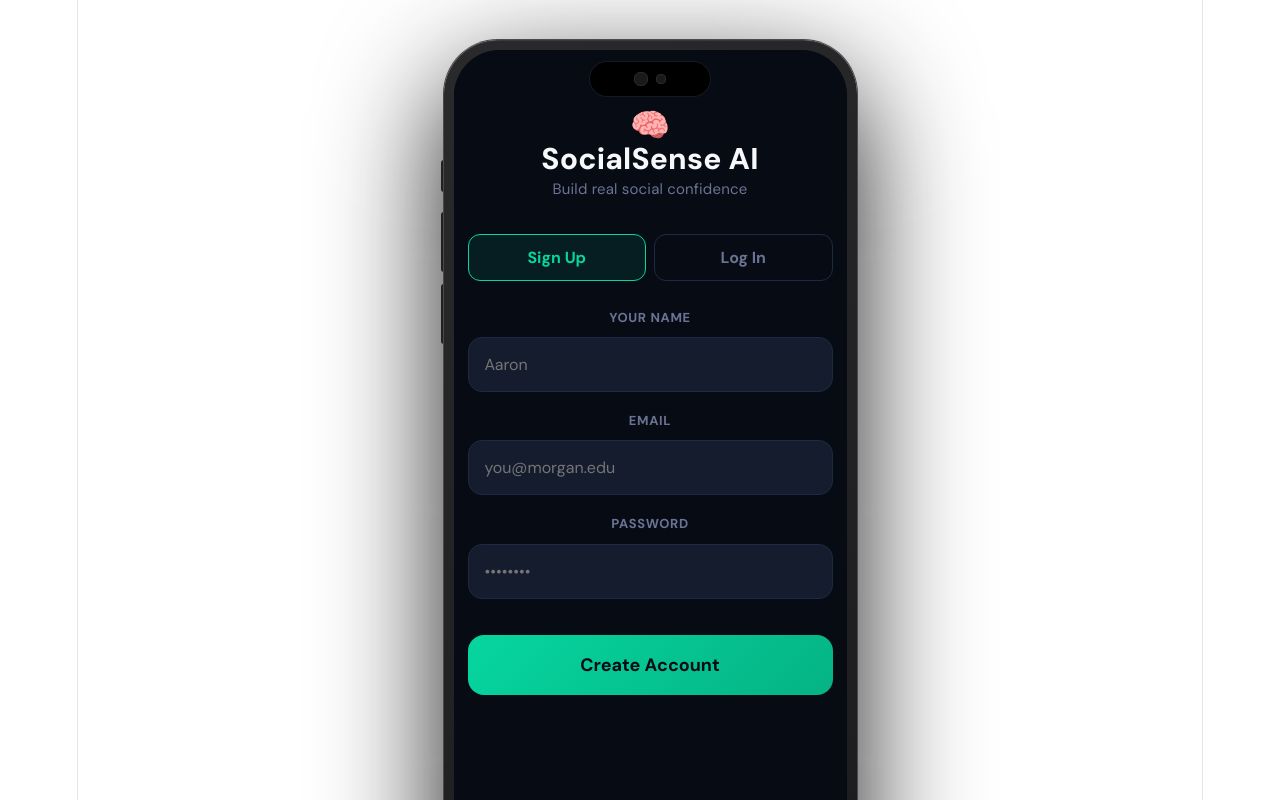
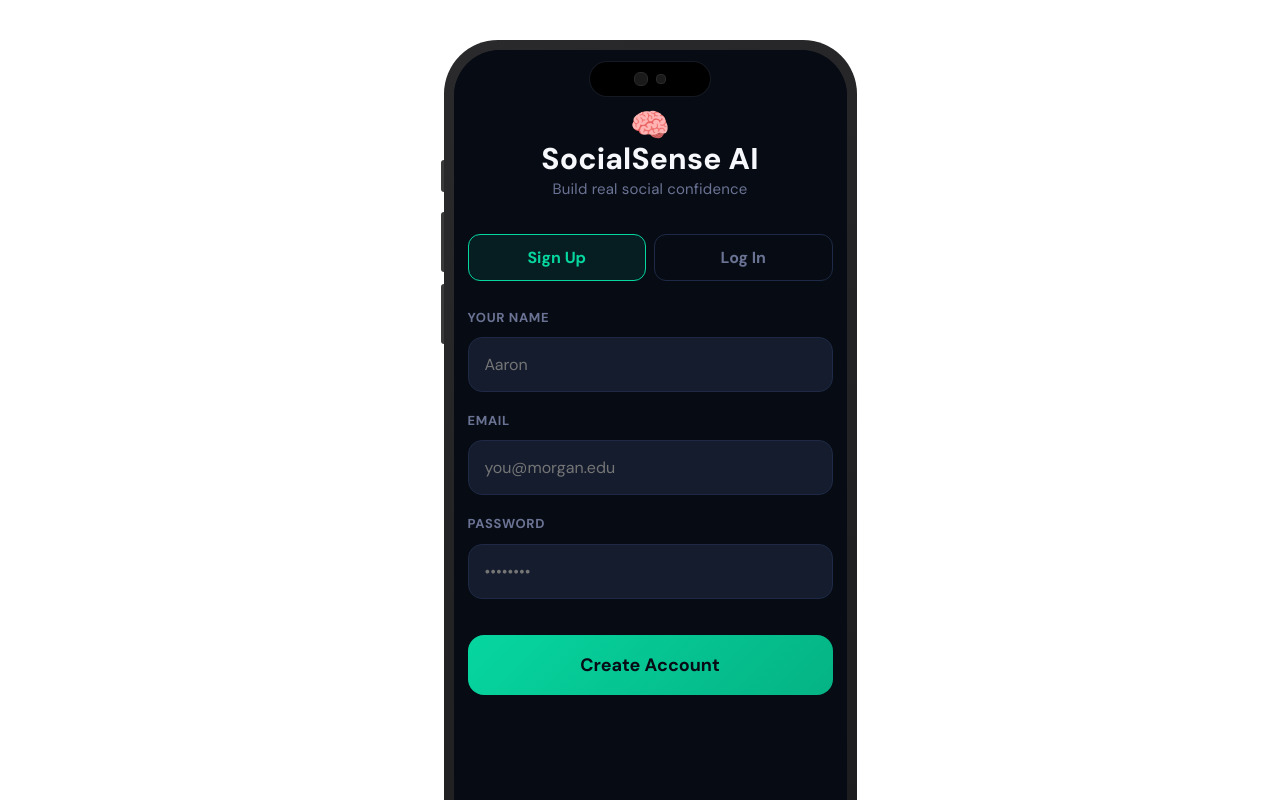
Before and after one commit to ositaodunze/SocialSenseAI_, a React (Vite) app: page / in a window 1280 px wide. Shown: the top 800 px of the page. Built offline with nearby package versions, Linux system fonts and the light colour scheme.

Commit message:
Removed shadows and background effects

```diff
--- a/src/App.jsx
+++ b/src/App.jsx
@@ -93,7 +93,7 @@ const Phone = ({ children }) => (
       background: "linear-gradient(145deg, #2a2a2c, #1c1c1e)",
       borderRadius: 54,
       padding: 10,
-      boxShadow: "0 0 0 1px #4a4a4c, 0 40px 120px rgba(0,0,0,.9), inset 0 1px 0 rgba(255,255,255,.08)",
+      boxShadow: "none",
       position: "relative",
     }}>
       {/* Screen */}
@@ -1063,19 +1063,9 @@ export default function SocialSensePrototype(){
   return (
     <>
       <style>{css}</style>
-      <div style={{minHeight:"100vh",background:"#ffffff",display:"flex",flexDirection:"column",alignItems:"center",justifyContent:"center",padding:"40px 20px",fontFamily:"'DM Sans',-apple-system,sans-serif"}}>
+      <div style={{minHeight:"100vh",background:"#ffffff",display:"flex",alignItems:"center",justifyContent:"center",padding:"40px 20px",fontFamily:"'DM Sans',-apple-system,sans-serif"}}>
         <link href="https://fonts.googleapis.com/css2?family=DM+Sans:wght@400;500;600;700;800&display=swap" rel="stylesheet"/>
-        <div style={{textAlign:"center",marginBottom:28}}>
-          <div style={{fontSize:11,fontWeight:700,color:C.teal,letterSpacing:".2em",textTransform:"uppercase"}}>SocialSense AI</div>
-          <div style={{fontSize:22,fontWeight:800,color:C.white,marginTop:4}}>Interactive App Prototype</div>
-          <div style={{fontSize:13,color:C.textMuted,marginTop:4}}>Tap the navigation bar to explore each screen</div>
-        </div>
         <Phone>{content}<TabBar active={showSettings?"profile":screen} onNav={nav}/></Phone>
-        <div style={{display:"flex",gap:6,marginTop:20,flexWrap:"wrap",justifyContent:"center"}}>
-          {[{l:"Home",id:"home"},{l:"Match",id:"match"},{l:"Review",id:"review"},{l:"Coach",id:"ai"},{l:"Friends",id:"friends"},{l:"Profile",id:"profile"}].map(s=>(
-            <button key={s.id} onClick={()=>nav(s.id)} style={{padding:"7px 14px",borderRadius:10,background:screen===s.id&&!showSettings?`${C.teal}20`:"transparent",border:`1px solid ${screen===s.id&&!showSettings?C.teal+"40":C.border}`,cursor:"pointer",fontSize:11,fontWeight:600,color:screen===s.id&&!showSettings?C.teal:C.textMuted}}>{s.l}</button>
-          ))}
-        </div>
       </div>
     </>
   );
--- a/src/index.css
+++ b/src/index.css
@@ -18,9 +18,9 @@
 
   font: 18px/145% var(--sans);
   letter-spacing: 0.18px;
-  color-scheme: light dark;
+  color-scheme: light;
   color: var(--text);
-  background: var(--bg);
+  background: #ffffff;
   font-synthesis: none;
   text-rendering: optimizeLegibility;
   -webkit-font-smoothing: antialiased;
@@ -53,6 +53,18 @@
 
 body {
   margin: 0;
+  padding: 0;
+  width: 100%;
+  min-height: 100vh;
+  background: #ffffff !important;
+}
+
+html {
+  margin: 0;
+  padding: 0;
+  width: 100%;
+  min-height: 100vh;
+  background: #ffffff !important;
 }
 
 .no-scrollbar {
@@ -81,15 +93,14 @@ body, #root {
 }
 
 #root {
-  width: 1126px;
-  max-width: 100%;
-  margin: 0 auto;
-  text-align: center;
-  border-inline: 1px solid var(--border);
-  min-height: 100svh;
-  display: flex;
-  flex-direction: column;
+  width: 100%;
+  min-height: 100vh;
+  background: #ffffff !important;
   box-sizing: border-box;
+  margin: 0;
+  padding: 0;
+  max-width: none;
+  display: block;
 }
 
 h1,
@@ -135,3 +146,11 @@ code {
   padding: 4px 8px;
   background: var(--code-bg);
 }
+
+html, body, #root {
+  margin: 0 !important;
+  padding: 0 !important;
+  width: 100% !important;
+  min-height: 100vh !important;
+  background: #ffffff !important;
+}
--- a/src/main.jsx
+++ b/src/main.jsx
@@ -62,7 +62,7 @@ function Root() {
           background: "linear-gradient(145deg, #2a2a2c, #1c1c1e)",
           borderRadius: 54,
           padding: 10,
-          boxShadow: "0 0 0 1px #4a4a4c, 0 40px 120px rgba(0,0,0,.9), inset 0 1px 0 rgba(255,255,255,.08)",
+          boxShadow: "none",
           position: "relative",
         }}>
           {/* Screen */}
```
